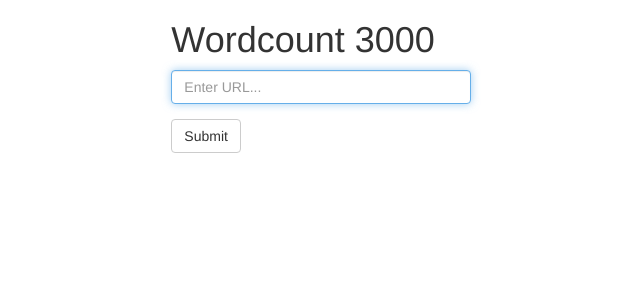
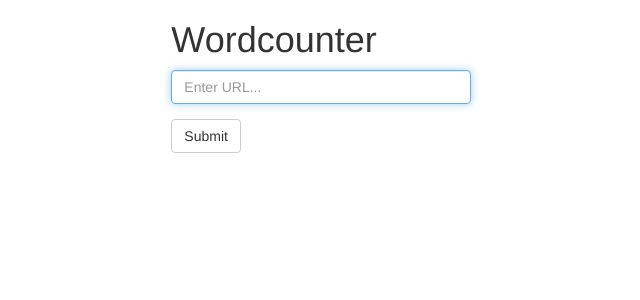
Before and after one commit to jameselliothart/wordcounter, a Flask app: page / in a window 1280 px wide. Shown: the top 300 px of the page, without its empty margins (67-707 px from the left). Run offline with Flask 2, Linux system fonts and the light colour scheme; some libraries are stand-ins or nearby versions.

Commit message:
updating page header

```diff
--- a/templates/index.html
+++ b/templates/index.html
@@ -18,7 +18,7 @@
     <div class="container">
       <div class="row">
         <div class="col-sm-5 col-sm-offset-1">
-          <h1>Wordcount 3000</h1>
+          <h1>Wordcounter</h1>
           <form role="form" method="POST" action="/">
             <div class="form-group">
               <input
```
